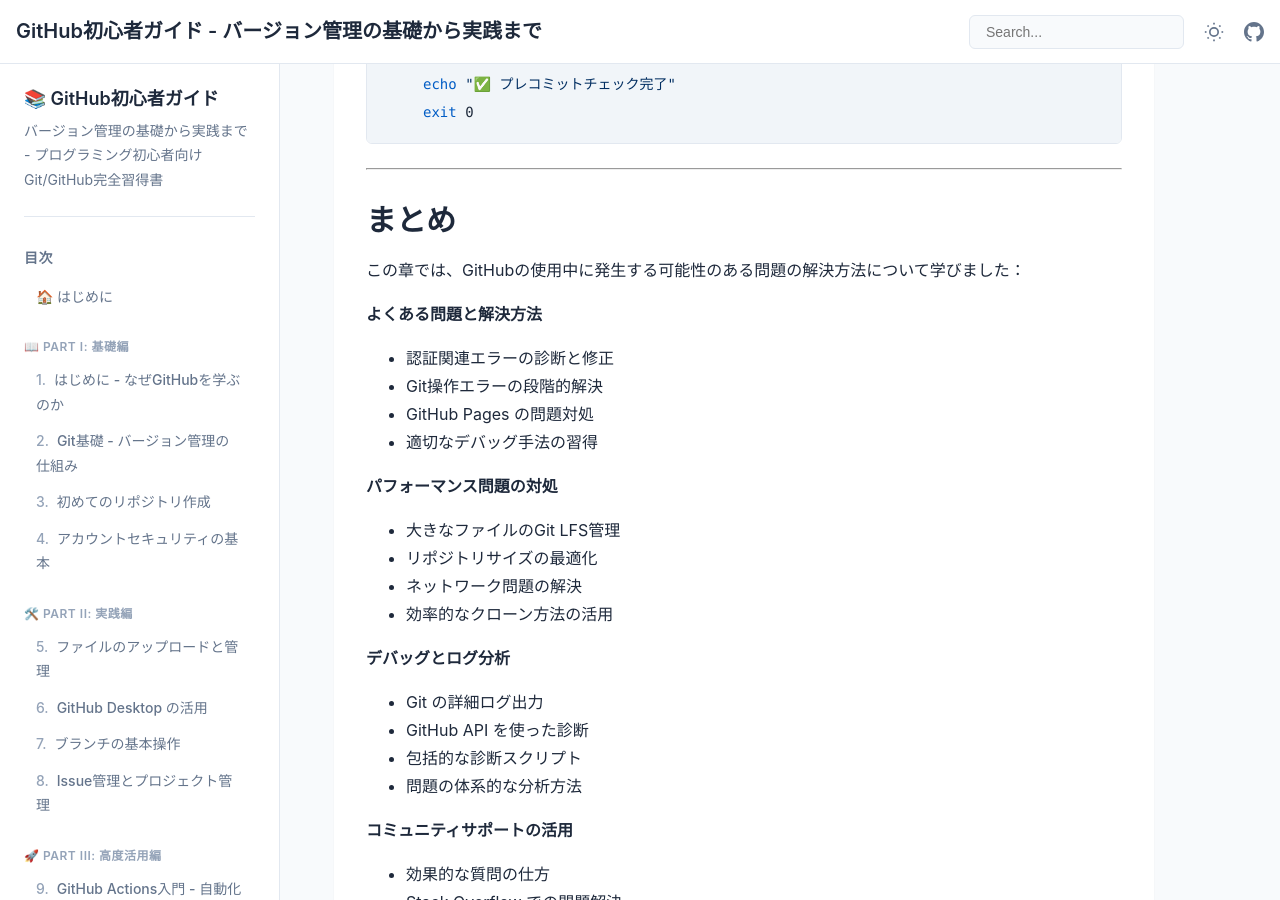
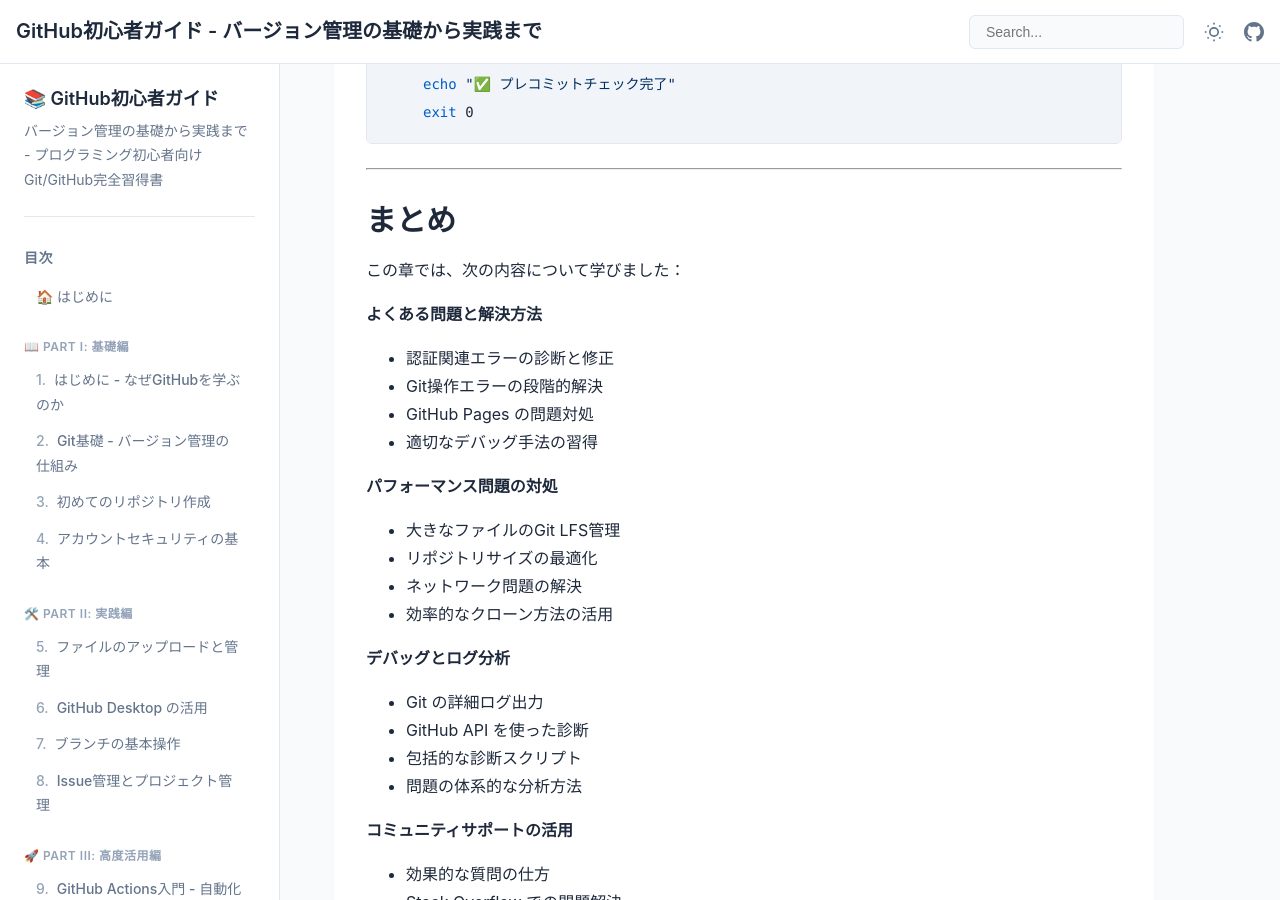
Before and after one commit to itdojp/github-guide-for-beginners-book, a Jekyll site: the page built from docs/src/chapter-troubleshooting/index.md, in a window 1280 px wide and 900 px high, scrolled down 29707 px. Built offline with Jekyll 4.4.1, drawn with Linux system fonts in a browser that asks for light colours.

Commit message:
Stage3: polish troubleshooting summary intro (#132)
* fix: polish troubleshooting summary intro

* fix(stage3): align troubleshooting summary intro

```diff
--- a/docs/src/chapter-troubleshooting/index.md
+++ b/docs/src/chapter-troubleshooting/index.md
@@ -1012,7 +1012,7 @@ exit 0
 
 ## まとめ
 
-この章では、GitHubの使用中に発生する可能性のある問題の解決方法について学びました：
+この章では、次の内容について学びました：
 
 **よくある問題と解決方法**
 - 認証関連エラーの診断と修正
```
